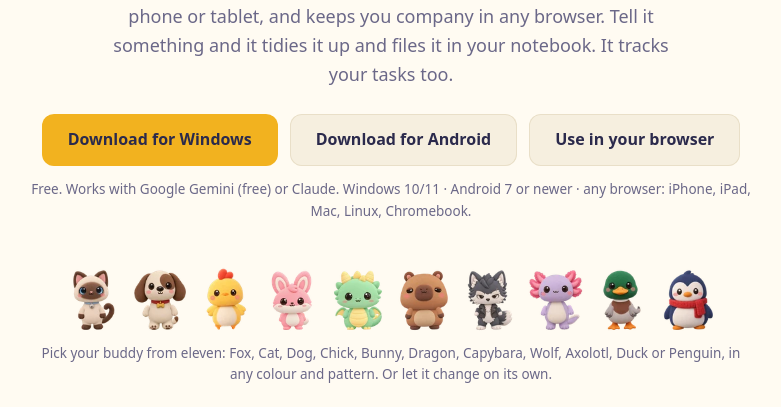
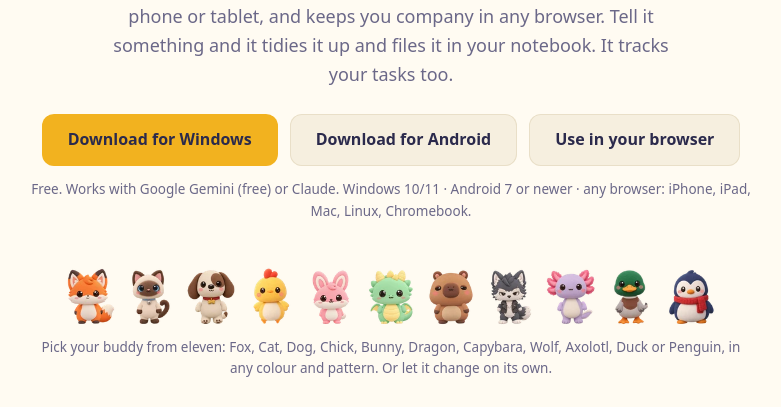
Before and after one commit to denis-andrian000/scribble-releases, a plain HTML site: page index.html in a window 1280 px wide. Shown: the part 393-800 px from the top of the page, without its empty margins (249-1030 px from the left). Drawn offline with Linux system fonts and the light colour scheme; no server answers.

Commit message:
Website: the fox in the buddy row too (all eleven)
Co-Authored-By: Claude Opus 5.5 <noreply@anthropic.com>
Claude-Session: https://claude.ai/code/session_01AwFtMW8L6Br3KXKFdbo3wd

```diff
--- a/index.html
+++ b/index.html
@@ -51,7 +51,7 @@
     }).catch(function () {});
   })();
   </script>
-  <div class="friends"><img class="bd" src="media/buddy-cat-sm.webp" alt="Cat" title="Cat" width="80" height="80" loading="lazy"><img class="bd" src="media/buddy-dog-sm.webp" alt="Dog" title="Dog" width="80" height="80" loading="lazy"><img class="bd" src="media/buddy-chicken-sm.webp" alt="Chick" title="Chick" width="80" height="80" loading="lazy"><img class="bd" src="media/buddy-bunny-sm.webp" alt="Bunny" title="Bunny" width="80" height="80" loading="lazy"><img class="bd" src="media/buddy-dragon-sm.webp" alt="Dragon" title="Dragon" width="80" height="80" loading="lazy"><img class="bd" src="media/buddy-capybara-sm.webp" alt="Capybara" title="Capybara" width="80" height="80" loading="lazy"><img class="bd" src="media/buddy-wolf-sm.webp" alt="Wolf" title="Wolf" width="80" height="80" loading="lazy"><img class="bd" src="media/buddy-axolotl-sm.webp" alt="Axolotl" title="Axolotl" width="80" height="80" loading="lazy"><img class="bd" src="media/buddy-duck-sm.webp" alt="Duck" title="Duck" width="80" height="80" loading="lazy"><img class="bd" src="media/buddy-penguin-sm.webp" alt="Penguin" title="Penguin" width="80" height="80" loading="lazy"></div>
+  <div class="friends"><img class="bd" src="media/buddy-fox-sm.webp" alt="Fox" title="Fox" width="80" height="80" loading="lazy"><img class="bd" src="media/buddy-cat-sm.webp" alt="Cat" title="Cat" width="80" height="80" loading="lazy"><img class="bd" src="media/buddy-dog-sm.webp" alt="Dog" title="Dog" width="80" height="80" loading="lazy"><img class="bd" src="media/buddy-chicken-sm.webp" alt="Chick" title="Chick" width="80" height="80" loading="lazy"><img class="bd" src="media/buddy-bunny-sm.webp" alt="Bunny" title="Bunny" width="80" height="80" loading="lazy"><img class="bd" src="media/buddy-dragon-sm.webp" alt="Dragon" title="Dragon" width="80" height="80" loading="lazy"><img class="bd" src="media/buddy-capybara-sm.webp" alt="Capybara" title="Capybara" width="80" height="80" loading="lazy"><img class="bd" src="media/buddy-wolf-sm.webp" alt="Wolf" title="Wolf" width="80" height="80" loading="lazy"><img class="bd" src="media/buddy-axolotl-sm.webp" alt="Axolotl" title="Axolotl" width="80" height="80" loading="lazy"><img class="bd" src="media/buddy-duck-sm.webp" alt="Duck" title="Duck" width="80" height="80" loading="lazy"><img class="bd" src="media/buddy-penguin-sm.webp" alt="Penguin" title="Penguin" width="80" height="80" loading="lazy"></div>
   <p class="small friends-cap">Pick your buddy from eleven: Fox, Cat, Dog, Chick, Bunny, Dragon, Capybara, Wolf, Axolotl, Duck or Penguin, in any colour and pattern. Or let it change on its own.</p>
 </section>
 
--- a/style.css
+++ b/style.css
@@ -18,7 +18,7 @@ h1 { font-size: clamp(30px, 6vw, 44px); line-height: 1.15; margin: 18px 0 10px;
 .btn:hover { filter: brightness(1.05); }
 .small { font-size: 13.5px; color: var(--ink2); }
 .friends { display: flex; justify-content: center; gap: 2px; flex-wrap: wrap; margin: 34px 0 8px; }
-.friends .bd { width: 64px; height: 64px; object-fit: contain; }
+.friends .bd { width: 58px; height: 58px; object-fit: contain; }
 .grid { display: grid; grid-template-columns: repeat(auto-fit, minmax(min(300px, 100%), 1fr)); gap: 14px; margin: 34px 0; }
 .card { background: var(--bg2); border-radius: 14px; padding: 16px 18px; }
 .card b { display: block; margin-bottom: 4px; }
@@ -59,4 +59,4 @@ footer .by .d { display: none; }
 @media (prefers-color-scheme: dark) { footer .by .l { display: none; } footer .by .d { display: inline; } }
 
 .friends-cap { text-align: center; margin: 0; }
-@media (max-width: 480px) { .friends .bd { width: 52px; height: 52px; } .friends { gap: 2px; flex-wrap: wrap; max-width: 330px; margin-left: auto; margin-right: auto; } }
+@media (max-width: 480px) { .friends .bd { width: 52px; height: 52px; } .friends { gap: 2px; flex-wrap: wrap; max-width: 340px; margin-left: auto; margin-right: auto; } }
```
